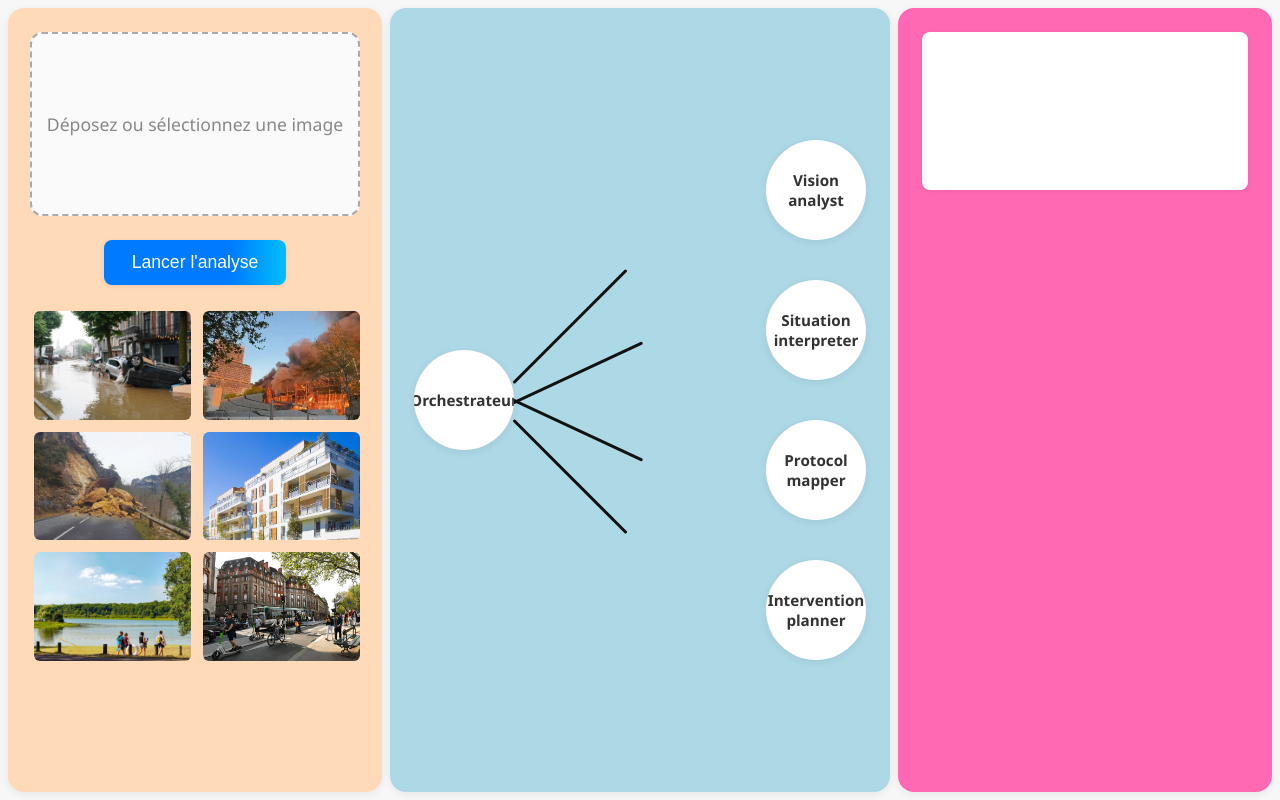
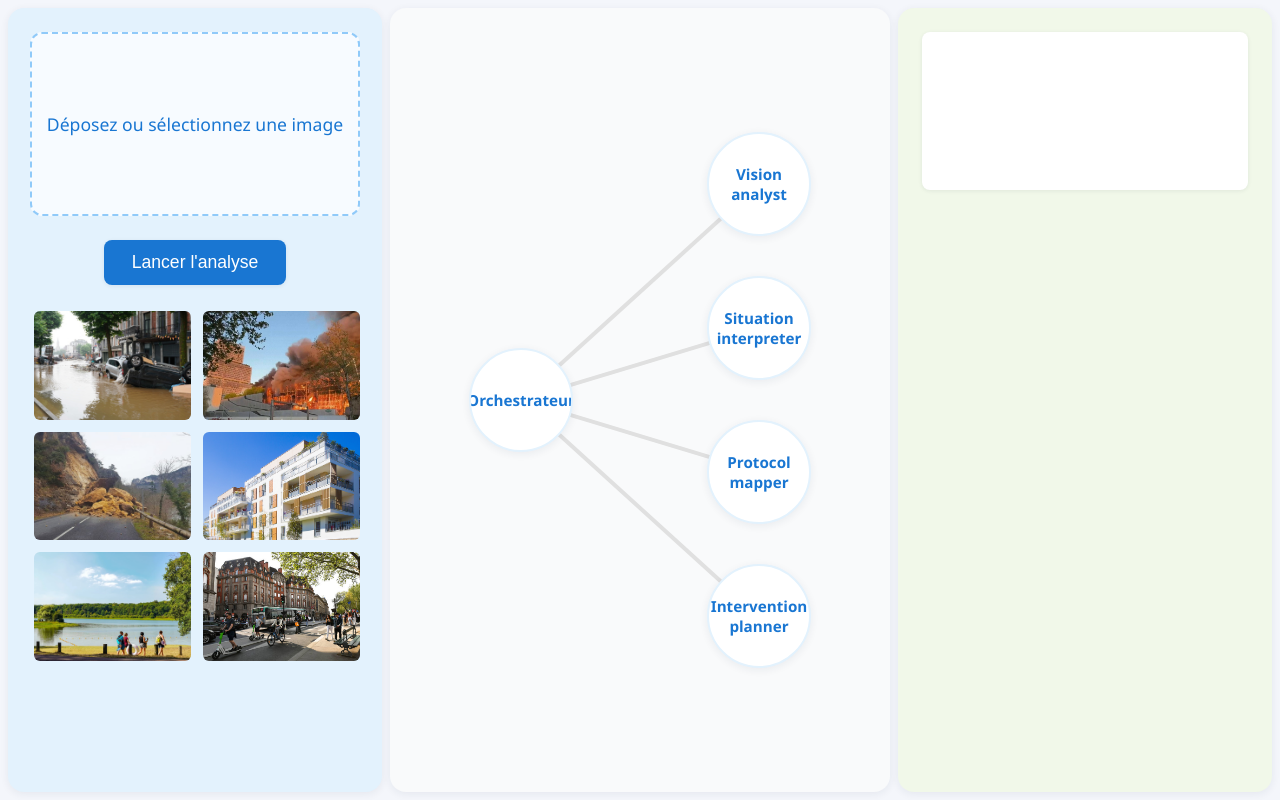
Before and after one commit to NantesAIE/CrewAI_Ollama_City, a Flask app: page / in a window 1280 px wide. Run offline with Flask 3, Linux system fonts and the light colour scheme.

Commit message:
Refactor CSS styles for improved UI and add SVG animations for agent connections

```diff
--- a/citycrisisanalyser/Front/static/css/styles.css
+++ b/citycrisisanalyser/Front/static/css/styles.css
@@ -1,8 +1,9 @@
+/* Modern, simple palette */
 body, html {
     height: 100%;
     margin: 0;
     font-family: 'Segoe UI', Arial, sans-serif;
-    background: #f7f7f7;
+    background: #F4F6FB;
 }
 
 .container {
@@ -17,7 +18,7 @@ body, html {
 .panel {
     background: #fff;
     border-radius: 16px;
-    box-shadow: 0 2px 8px rgba(0,0,0,0.07);
+    box-shadow: 0 2px 8px rgba(30, 42, 70, 0.07);
     padding: 1.5rem;
     display: flex;
     flex-direction: column;
@@ -27,7 +28,7 @@ body, html {
 .left-panel {
     flex: 1 1 300px;
     min-width: 250px;
-    background: #FFDAB9;
+    background: #E3F2FD;
     align-items: center;
 }
 
@@ -36,7 +37,7 @@ body, html {
     flex: 2 1 400px;
     flex-direction: row;
     min-width: 300px;
-    background:#ADD8E6;
+    background: #F9FAFB;
     justify-content: space-around;
     align-items: center;
     position: relative;
@@ -45,18 +46,136 @@ body, html {
 .right-panel {
     flex: 1 1 300px;
     min-width: 250px;
-    background: #FF69B4;
+    background: #F1F8E9;
+}
+
+.run-button {
+    padding: 12px 28px;
+    background: #1976D2;
+    color: white;
+    border: none;
+    border-radius: 8px;
+    font-size: 1.1rem;
+    font-weight: 500;
+    cursor: pointer;
+    box-shadow: 0 1px 4px rgba(30, 42, 70, 0.08);
+    transition: background 0.2s;
+}
+
+.run-button:hover, .run-button:focus {
+    background: #1565C0;
+    outline: none;
+}
+
+.agent-node {
+    display: flex;
+    flex-direction: column;
+    align-items: center;
+    gap: 2.5rem;
+    height: 100%;
+    justify-content: center;
+}
+
+.agent {
+    position: relative;
+    overflow: hidden;
+    width: 100px;
+    height: 100px;
+    background: #fff;
+    border-radius: 50%;
+    display: flex;
+    justify-content: center;
+    align-items: center;
+    text-align: center;
+    font-weight: 600;
+    color: #1976D2;
+    box-shadow: 0 2px 8px rgba(30, 42, 70, 0.07);
+    font-size: 0.95rem;
+    cursor: pointer;
+    transition: background 0.2s, color 0.2s;
+    z-index: 1;
+    border: 2px solid #E3F2FD;
+}
+
+.agent-fill {
+    position: absolute;
+    left: 0; bottom: 0;
+    width: 100%;
+    height: 0%;
+    background: #43A047;
+    border-radius: 50%;
+    z-index: 0;
+    transition: height 2s linear;
+    opacity: 0.5;
+}
+
+.agent.loading .agent-fill {
+    height: 100%;
+    transition: height 2s linear;
+}
+
+.agent.done .agent-fill {
+    height: 100%;
+    opacity: 0.8;
+}
+
+.agent:hover, .agent:focus {
+    background: #1976D2;
+    color: #fff;
+    outline: none;
+}
+
+.agent-response {
+    background: #fff;
+    padding: 1.2rem;
+    border-radius: 8px;
+    min-height: 120px;
+    box-shadow: 0 1px 4px rgba(30, 42, 70, 0.08);
+    font-size: 1rem;
+    color: #333;
+    word-break: break-word;
+}
+
+.agent-answer {
+    background: #F9FAFB;
+    border-radius: 8px;
+    margin-bottom: 1rem;
+    padding: 1rem 1.2rem;
+    box-shadow: 0 1px 4px rgba(30, 42, 70, 0.04);
+}
+
+.agent-answer h3 {
+    margin-top: 0;
+    margin-bottom: 0.5rem;
+    font-size: 1.1rem;
+    color: #1976D2;
+}
+
+.agent-answer-content {
+    font-size: 0.98rem;
+    color: #333;
+    white-space: pre-line;
+}
+
+.agent-lines {
+    position: absolute;
+    top: 0;
+    left: 0;
+    width: 100%;
+    height: 100%;
+    pointer-events: none;
+    z-index: 0;
 }
 
 .drag-drop-area {
     width: 100%;
     min-height: 180px;
-    border: 2px dashed #aaa;
+    border: 2px dashed #90CAF9;
     border-radius: 12px;
     display: flex;
     justify-content: center;
     align-items: center;
-    background: #fafafa;
+    background: #f7fbff;
     position: relative;
     transition: border-color 0.2s;
     cursor: pointer;
@@ -67,11 +186,11 @@ body, html {
     height: 90%;
     object-fit: cover;
     border-radius: 8px;
-    box-shadow: 0 1px 4px rgba(0,0,0,0.08);
+    box-shadow: 0 1px 4px rgba(30, 42, 70, 0.08);
 }
 
 #dragDropText {
-    color: #888;
+    color: #1976D2;
     font-size: 1.1rem;
     text-align: center;
     margin: 0;
@@ -103,104 +222,8 @@ body, html {
 }
 
 .predefined-image:focus, .predefined-image:hover {
-    border-color: #007BFF;
+    border-color: #1976D2;
     outline: none;
-}
-
-.run-button {
-    padding: 12px 28px;
-    background: linear-gradient(90deg, #007BFF 70%, #00BFFF 100%);
-    color: white;
-    border: none;
-    border-radius: 8px;
-    font-size: 1.1rem;
-    font-weight: 500;
-    cursor: pointer;
-    box-shadow: 0 1px 4px rgba(0,0,0,0.08);
-    transition: background 0.2s;
-}
-
-.run-button:hover, .run-button:focus {
-    background: linear-gradient(90deg, #0056b3 70%, #0099cc 100%);
-    outline: none;
-}
-
-.agent-node {
-    display: flex;
-    flex-direction: column;
-    align-items: center;
-    gap: 2.5rem;
-    height: 100%;
-    justify-content: center;
-}
-
-.agent {
-    position: relative;
-    overflow: hidden;
-    width: 100px;
-    height: 100px;
-    background: #fff;
-    border-radius: 50%;
-    display: flex;
-    justify-content: center;
-    align-items: center;
-    text-align: center;
-    font-weight: 600;
-    color: #333;
-    box-shadow: 0 2px 8px rgba(0,0,0,0.07);
-    font-size: 0.95rem;
-    cursor: pointer;
-    transition: background 0.2s, color 0.2s;
-    z-index: 1;
-}
-
-.agent-fill {
-    position: absolute;
-    left: 0; bottom: 0;
-    width: 100%;
-    height: 0%;
-    background: #2ecc40;
-    border-radius: 50%;
-    z-index: 0;
-    transition: height 2s linear;
-    opacity: 0.5;
-}
-
-.agent.loading .agent-fill {
-    height: 100%;
-    transition: height 2s linear;
-}
-
-.agent.done .agent-fill {
-    height: 100%;
-    opacity: 0.8;
-}
-
-.agent:hover, .agent:focus {
-    background: #007BFF;
-    color: #fff;
-    outline: none;
-}
-
-.agent-response {
-    background: #fff;
-    padding: 1.2rem;
-    border-radius: 8px;
-    min-height: 120px;
-    box-shadow: 0 1px 4px rgba(0,0,0,0.08);
-    font-size: 1rem;
-    color: #333;
-    word-break: break-word;
-}
-
-.agent-lines {
-    position: absolute;
-    top: 0;
-    left: 0;
-    width: 100%;
-    height: 100%;
-    pointer-events: none;
-    z-index: 0;
 }
 
 .dropped-image {
@@ -225,7 +248,7 @@ body, html {
     position: absolute;
     top: 0; left: 0; right: 0; bottom: 0;
     border-radius: 8px;
-    background: rgba(0,0,0,0.35);
+    background: rgba(30,42,70,0.18);
     opacity: 0;
     transition: opacity 0.2s;
     z-index: 1;
@@ -235,7 +258,7 @@ body, html {
     position: absolute;
     top: 8px;
     right: 8px;
-    background: rgba(0,0,0,0.8);
+    background: #1976D2;
     color: #fff;
     border: none;
     border-radius: 50%;
@@ -259,67 +282,14 @@ body, html {
 }
 
 .dropped-image .remove-btn:hover {
-    background: #ff4444;
+    background: #43A047;
 }
 
-.link-bars-container {
-    position: absolute;
-    width: 100%;
-    left: 20%;
-    pointer-events: none;
-    z-index: 0;
+.agent-lines rect {
+    fill: #E0E0E0;
 }
-
-.progress-bar-link-diag {
-    position: absolute;
-    width: 160px;
-    height: 3px;
-    background: #111;
-    border-radius: 3px;
-    overflow: hidden;
-    margin: 0;
-}
-
-.progress-bar-link-inner {
-    position: absolute;
-    left: 0; top: 0; bottom: 0;
-    width: 100%;
-    height: 100%;
-    background: transparent;
-    transition: background 0.3s;
-}
-
-.progress-bar-link-diag.loading .progress-bar-link-inner {
-    background: linear-gradient(90deg, transparent 0%, #2ecc40 40%, #2ecc40 60%, transparent 100%);
-    animation: progress-bar-link-move 2s linear infinite;
-}
-
-@keyframes progress-bar-link-move {
-    0% { background-position: -60px 0; }
-    100% { background-position: 160px 0; }
-}
-
-.progress-bar-link-diag.done .progress-bar-link-inner {
-    background: #2ecc40;
-    animation: none;
-}
-
-/* Positionnement et rotation pour relier l'orchestrateur aux agents */
-.progress-bar-link-diag:nth-child(1) {
-    top: -75px;
-    transform: rotate(-45deg);
-}
-.progress-bar-link-diag:nth-child(2) {
-    top: -25px;
-    transform: rotate(-25deg);
-}
-.progress-bar-link-diag:nth-child(3) {
-    top: 25px;
-    transform: rotate(25deg);
-}
-.progress-bar-link-diag:nth-child(4) {
-    top: 75px;
-    transform: rotate(45deg);
+.agent-lines rect:last-child {
+    fill: #43A047;
 }
 
 @media (max-width: 900px) {
@@ -363,98 +333,3 @@ body, html {
         gap: 1rem;
     }
 }
-
-
-.progress-bar-container {
-    width: 100%;
-    margin: 16px 0 8px 0;
-    display: flex;
-    justify-content: center;
-}
-
-.progress-bar {
-    width: 90%;
-    max-width: 320px;
-    height: 16px;
-    background: #111;
-    border-radius: 8px;
-    overflow: hidden;
-    position: relative;
-    box-shadow: 0 1px 4px rgba(0,0,0,0.12);
-}
-
-.progress-bar-inner {
-    position: absolute;
-    left: 0; top: 0; bottom: 0;
-    width: 100%;
-    height: 100%;
-    background: transparent;
-    transition: background 0.3s;
-}
-
-.progress-bar.loading .progress-bar-inner {
-    background: linear-gradient(90deg, transparent 0%, #2ecc40 40%, #2ecc40 60%, transparent 100%);
-    animation: progress-bar-move 5s linear infinite;
-}
-
-@keyframes progress-bar-move {
-    0% { background-position: -120px 0; }
-    100% { background-position: 320px 0; }
-}
-
-.progress-bar.done .progress-bar-inner {
-    background: #2ecc40;
-    animation: none;
-}
-
-.progress-bar-link-container {
-    width: 100%;
-    display: flex;
-    align-items: center;
-    justify-content: center;
-}
-
-.progress-bar-link {
-    width: 100%;
-    max-width: 220px;
-    height: 6px;
-    background: #111;
-    border-radius: 3px;
-    overflow: hidden;
-    position: relative;
-    margin: 0 8px;
-}
-
-.progress-bar-link-inner {
-    position: absolute;
-    left: 0; top: 0; bottom: 0;
-    width: 100%;
-    height: 100%;
-    background: transparent;
-    transition: background 0.3s;
-}
-
-.progress-bar-link.loading .progress-bar-link-inner {
-    background: linear-gradient(90deg, transparent 0%, #2ecc40 40%, #2ecc40 60%, transparent 100%);
-    animation: progress-bar-link-move 2s linear infinite;
-}
-
-@keyframes progress-bar-link-move {
-    0% { background-position: -60px 0; }
-    100% { background-position: 220px 0; }
-}
-
-.progress-bar-link.done .progress-bar-link-inner {
-    background: #2ecc40;
-    animation: none;
-}
-
-.agent-lines {
-    position: absolute;
-    top: 0;
-    left: 0;
-    width: 100%;
-    height: 100%;
-    pointer-events: none;
-    z-index: 0;
-}
--- a/citycrisisanalyser/Front/static/js/script.js
+++ b/citycrisisanalyser/Front/static/js/script.js
@@ -142,6 +142,87 @@ document.addEventListener('DOMContentLoaded', function() {
         reader.readAsDataURL(file);
     }
 
+    // --- Animation des barres de liaison SVG ---
+    let svgLinks = []; // Stocke les éléments SVG pour animation
+
+    function drawAgentLinesAndBars(state = 'idle') {
+        const equipe = document.getElementById('equipe');
+        const agents = [
+            document.getElementById('agent1'),
+            document.getElementById('agent2'),
+            document.getElementById('agent3'),
+            document.getElementById('agent4')
+        ];
+        const svg = document.getElementById('agent-lines');
+        if (!equipe || agents.some(a => !a) || !svg) return;
+
+        svg.innerHTML = '';
+        svgLinks = [];
+
+        // Prend les positions de l'Equipe et des Agents
+        const equipeRect = equipe.getBoundingClientRect();
+        const svgRect = svg.getBoundingClientRect();
+
+        // Centre de l'orchestrateur
+        const startX = equipeRect.left + equipeRect.width / 2 - svgRect.left;
+        const startY = equipeRect.top + equipeRect.height / 2 - svgRect.top;
+
+        agents.forEach((agent, idx) => {
+            const agentRect = agent.getBoundingClientRect();
+            // Centre de l'agent
+            const endX = agentRect.left + agentRect.width / 2 - svgRect.left;
+            const endY = agentRect.top + agentRect.height / 2 - svgRect.top;
+
+            // Barre SVG animée (on utilise <rect> pour l'animation de remplissage)
+            const length = Math.hypot(endX - startX, endY - startY);
+            const angle = Math.atan2(endY - startY, endX - startX) * 180 / Math.PI;
+
+            // Groupe pour positionner la barre
+            const group = document.createElementNS('http://www.w3.org/2000/svg', 'g');
+            group.setAttribute('transform', `translate(${startX},${startY}) rotate(${angle})`);
+
+            // Barre de fond
+            const barBg = document.createElementNS('http://www.w3.org/2000/svg', 'rect');
+            barBg.setAttribute('x', 0);
+            barBg.setAttribute('y', -2);
+            barBg.setAttribute('width', length);
+            barBg.setAttribute('height', 4);
+            barBg.setAttribute('rx', 2);
+            barBg.setAttribute('fill', '#111');
+            group.appendChild(barBg);
+
+            // Barre de remplissage animée
+            const barFill = document.createElementNS('http://www.w3.org/2000/svg', 'rect');
+            barFill.setAttribute('x', 0);
+            barFill.setAttribute('y', -2);
+            barFill.setAttribute('width', state === 'done' ? length : 0);
+            barFill.setAttribute('height', 4);
+            barFill.setAttribute('rx', 2);
+            barFill.setAttribute('fill', '#2ecc40');
+            barFill.style.transition = 'width 1.2s linear';
+            group.appendChild(barFill);
+
+            svg.appendChild(group);
+            svgLinks.push(barFill);
+        });
+    }
+
+    // Animation de remplissage
+    function startProgressBarLinksLoadingSVG() {
+        svgLinks.forEach((bar, idx) => {
+            bar.setAttribute('width', 0);
+            setTimeout(() => {
+                bar.setAttribute('width', bar.parentNode.firstChild.getAttribute('width'));
+            }, idx * 300); // Animation séquentielle
+        });
+    }
+
+    function setProgressBarLinksDoneSVG() {
+        svgLinks.forEach(bar => {
+            bar.setAttribute('width', bar.parentNode.firstChild.getAttribute('width'));
+        });
+    }
+
     // --- Lancer l'analyse ---
     runAnalysisButton.addEventListener('click', function() {
         const dropped = dragDropArea.querySelector('.dropped-image');
@@ -151,8 +232,9 @@ document.addEventListener('DOMContentLoaded', function() {
         }
         if (imageError) imageError.style.display = 'none';
 
-        // Animation barres de liaison
-        startProgressBarLinksLoading();
+        // Animation barres de liaison SVG
+        drawAgentLinesAndBars('idle');
+        startProgressBarLinksLoadingSVG();
 
         // Animation agents (remplissage séquentiel)
         let i = 0;
@@ -163,7 +245,7 @@ document.addEventListener('DOMContentLoaded', function() {
                     setAgentDone(i);
                     i++;
                     nextAgent();
-                }, 1200); // Durée de remplissage par agent
+                }, 1200);
             }
         }
         nextAgent();
@@ -177,7 +259,7 @@ document.addEventListener('DOMContentLoaded', function() {
         }
         if (file && file.type === 'image/jpeg') {
             imageToBase64NoHeader(file, function(base64Str) {
-                console.log("Base64 image (sans header):", base64Str); // Affiche le base64 dans la console
+                console.log("Base64 image (sans header):", base64Str);
             });
         }
 
@@ -188,12 +270,17 @@ document.addEventListener('DOMContentLoaded', function() {
         .then(response => response.json())
         .then(data => {
             agentResponse.textContent = data.message;
-            setProgressBarLinksDone();
+            setProgressBarLinksDoneSVG();
         });
     });
 
     // Initialisation
     showDragDropZone();
+    drawAgentLinesAndBars('idle');
+
+    // Redessine les lignes/barres au chargement et au resize
+    window.addEventListener('resize', () => drawAgentLinesAndBars('idle'));
+    window.addEventListener('DOMContentLoaded', () => drawAgentLinesAndBars('idle'));
 });
 
 
@@ -215,13 +302,14 @@ function drawAgentLines() {
     const equipeRect = equipe.getBoundingClientRect();
     const svgRect = svg.getBoundingClientRect();
 
+    // Centre de l'orchestrateur
+    const startX = equipeRect.left + equipeRect.width / 2 - svgRect.left;
+    const startY = equipeRect.top + equipeRect.height / 2 - svgRect.top;
+
     agents.forEach(agent => {
         const agentRect = agent.getBoundingClientRect();
-
-        // Calculer les coordonnées de départ et d'arrivée
-        const startX = equipeRect.right - svgRect.left;
-        const startY = equipeRect.top + equipeRect.height / 2 - svgRect.top;
-        const endX = agentRect.left - svgRect.left;
+        // Centre de l'agent
+        const endX = agentRect.left + agentRect.width / 2 - svgRect.left;
         const endY = agentRect.top + agentRect.height / 2 - svgRect.top;
 
         // Créer une ligne SVG
@@ -230,8 +318,12 @@ function drawAgentLines() {
         line.setAttribute('y1', startY);
         line.setAttribute('x2', endX);
         line.setAttribute('y2', endY);
-        line.setAttribute('stroke', '#000000ff');
+        line.setAttribute('stroke', '#000');
         line.setAttribute('stroke-width', '3');
         svg.appendChild(line);
     });
 }
+
+// Redessine les lignes au chargement et au resize
+window.addEventListener('DOMContentLoaded', drawAgentLines);
+window.addEventListener('resize', drawAgentLines);
--- a/citycrisisanalyser/Front/templates/index.html
+++ b/citycrisisanalyser/Front/templates/index.html
@@ -28,22 +28,6 @@
             <div class="left-part" style="display: flex; flex-direction: column; justify-content: center; align-items: center;">
                 <div class="agent" id="equipe">Orchestrateur</div>
             </div>
-            <div class="middle-part" style="flex:1; display: flex; flex-direction: column; justify-content: center; gap: 2.5rem;">
-                <div class="link-bars-container">
-                    <div id="progressBarLink1" class="progress-bar-link-diag">
-                        <div class="progress-bar-link-inner"></div>
-                    </div>
-                    <div id="progressBarLink2" class="progress-bar-link-diag">
-                        <div class="progress-bar-link-inner"></div>
-                    </div>
-                    <div id="progressBarLink3" class="progress-bar-link-diag">
-                        <div class="progress-bar-link-inner"></div>
-                    </div>
-                    <div id="progressBarLink4" class="progress-bar-link-diag">
-                        <div class="progress-bar-link-inner"></div>
-                    </div>
-                </div>
-            </div>
             <div class="right-part">
                 <div class="agent-node">
                     <div class="agent" id="agent1"><div class="agent-fill"></div>Vision analyst</div>
@@ -57,6 +41,7 @@
         <section class="panel right-panel">
             <div id="agentResponse" class="agent-response" aria-live="polite">
                 <!-- Les réponses des agents seront affichées ici -->
+
             </div>
         </section>
     </main>
```
